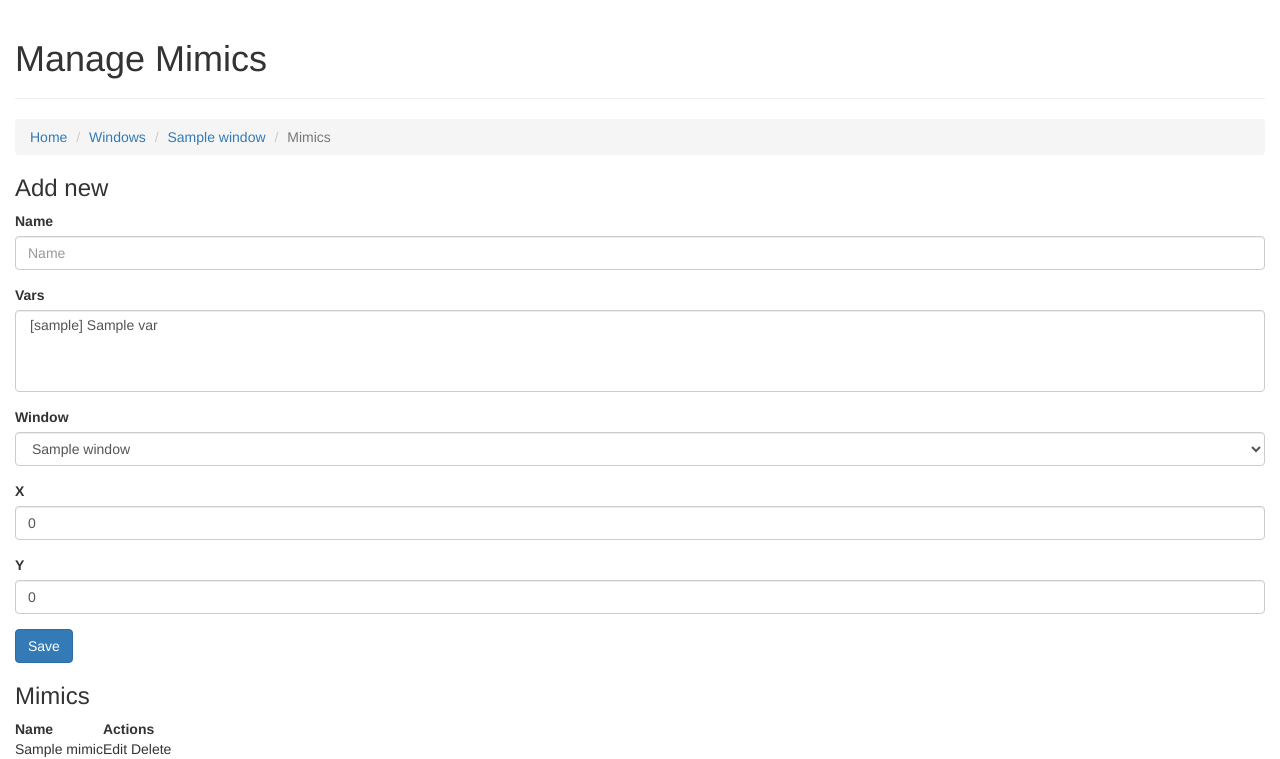
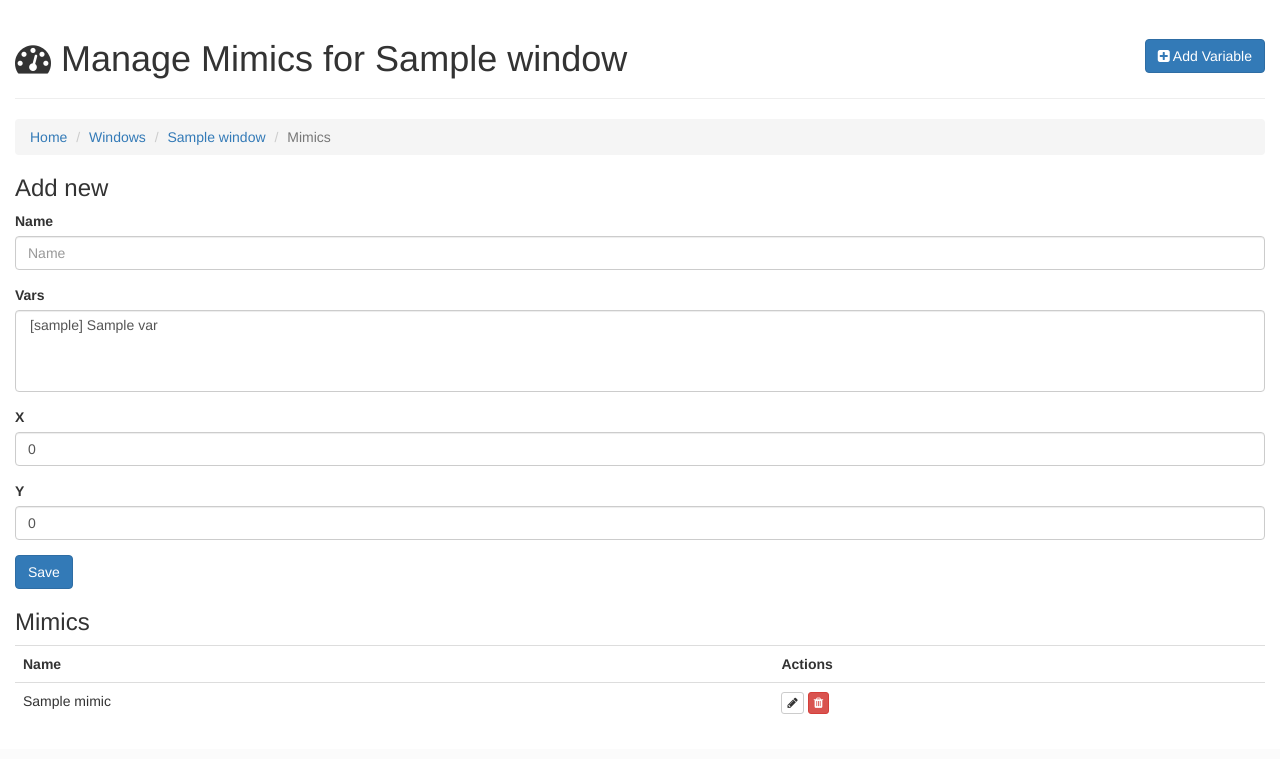
Before and after one commit to gitter-badger/fotuto, a Django app: a page that uses mimics/templates/mimics/mimic_manage_form.html in a window 1280 px wide. Shown: the part 51-810 px from the top of the page. After the commit the page ends 765 px from the top, so only its background shows below. Run offline with Django 3.2, Linux system fonts and the light colour scheme; tables that the repository leaves empty hold one stand-in row (values such as "Sample post"); some libraries are stand-ins or nearby versions.

Commit message:
Improved manage mimics page.

```diff
--- a/mimics/forms.py
+++ b/mimics/forms.py
@@ -1,4 +1,5 @@
 from django import forms
+from django.forms.widgets import HiddenInput
 from mimics.models import Mimic
 
 
@@ -6,3 +7,6 @@ class MimicManageForm(forms.ModelForm):
     class Meta:
         model = Mimic
         fields = '__all__'
+        widgets = {
+            'window': HiddenInput
+        }
--- a/mimics/templates/mimics/mimic_manage_form.html
+++ b/mimics/templates/mimics/mimic_manage_form.html
@@ -2,7 +2,7 @@
 
 {% block title %}Manage Mimics{% endblock %}
 
-{% block header_text %}Manage Mimics{% endblock %}
+{% block header_text %}<i class="fa fa-dashboard"></i> Manage Mimics for {{ window.title }}{% endblock %}
 
 {% block breadcrums %}
 	<li><a href="{% url 'window_list' %}">Windows</a></li>
@@ -10,11 +10,15 @@
 	<li class="active">Mimics</li>
 {% endblock %}
 
+{% block toolsbar %}
+	<a href="{% url 'var_add' %}" class="btn btn-primary"><i class="fa fa-plus-square"></i> Add Variable</a>
+{% endblock %}
+
 {% block content %}
 	<h3>Add new</h3>
 	{{ block.super }}
 	<h3>Mimics</h3>
-    <table>
+	<table class="table">
 		<tr>
 			<th>Name</th>
 			<th>Actions</th>
@@ -22,8 +26,13 @@
 		{% for mimic in window.mimics.all %}
 			<tr>
 				<td>{{ mimic.name }}</td>
-                <td>Edit Delete</td>
+				<td class="btn-group-xs">
+					<a href="#" class="btn btn-default" title="Edit"><i class="fa fa-pencil"></i></a>
+					<a href="#" class="btn btn-danger" title="Delete"><i class="fa fa-trash"></i></a>
+				</td>
 			</tr>
+			{% empty %}
+			<tr><td colspan="2" class="alert alert-warning">No mimic found for this window.</td></tr>
 		{% endfor %}
 	</table>
 {% endblock %}
```
Also changed, not shown: mimics/tests/test_views.py (+4 -0 lines). Lines whose indentation alone changed are shown as unchanged.
